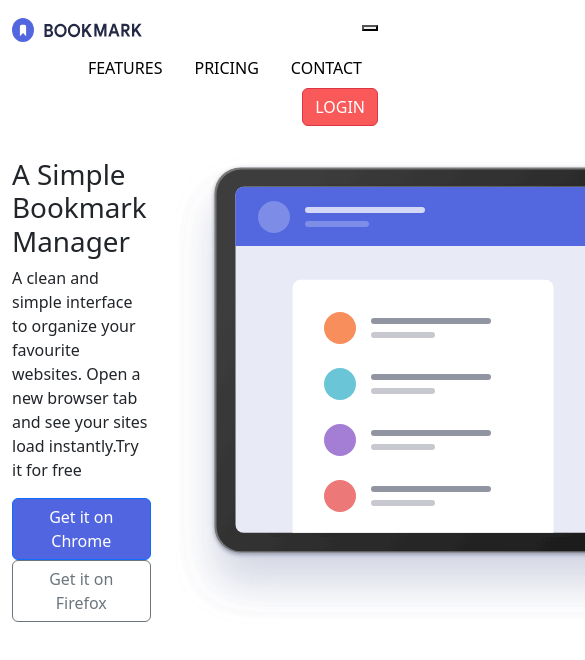
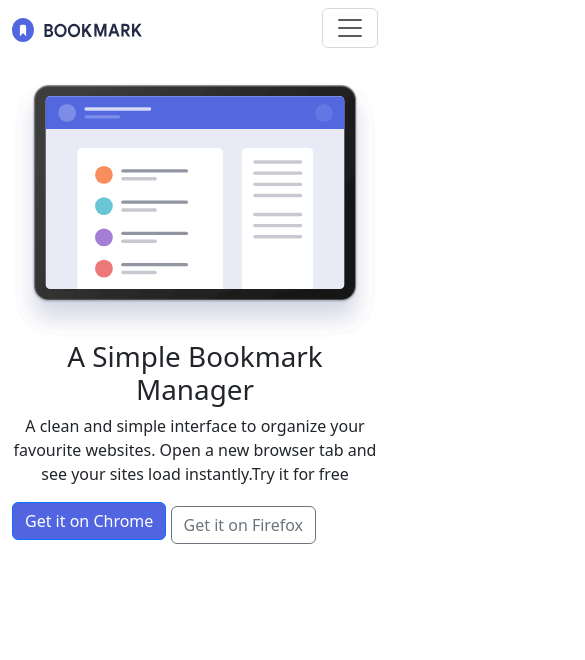
Before and after one commit to LucasFeli/S1.2.-Bootstrap-SASS, a website: page index.html in a window 390 px wide. Shown: the top 660 px of the page, 585 px wide, since content can reach past the window. Drawn offline with Linux system fonts and the light colour scheme.

Commit message:
Aplicacion del Grid Responsive

```diff
--- a/index.html
+++ b/index.html
@@ -8,9 +8,8 @@
   </head>
   <body>
     <section>
-
       <!--Navbar-->
-      <nav class="navbar navbar-light">
+      <nav class="navbar navbar-expand-md navbar-light">
         <div class="container">
           <a class="navbar-brand" href="#">
             <img
@@ -21,20 +20,27 @@
               class="d-inline-block align-text-center"
             />
           </a>
+          <!-- toggle button for tables and mobile nav-->
+
           <button
             type="button"
-          class="nabvar-toggler"
+            class="navbar-toggler"
             data-bs-target="#navbarNav"
-          data-bs-toggle = "collapse"
-          aria-expande="false"
+            aria-controls="navbarNav"
+            data-bs-toggle="collapse"
+            aria-expanded="false"
             aria-label="toggle navigation"
           >
-
+            <span class="navbar-toggler-icon" ></span>
           </button>
           <!-- Navbar links-->
-          <ul class="nav justify-content-end" id="navbarNav">
+          <div
+            class="collapse navbar-collapse justify-content-end"
+            id="navbarNav"
+          >
+            <ul class="navbar-nav">
               <li class="nav-item">
-              <a class="nav-link active" aria-current="page" href="#"
+                <a class="nav-link" aria-current="page" href="#"
                   >FEATURES</a
                 >
               </li>
@@ -50,28 +56,31 @@
               </button>
             </ul>
           </div>
+        </div>
       </nav>
+
       <div class="container mt-4">
         <div class="row">
-          <div class="col-5">
-            <h1 class="h1">A Simple Bookmark Manager</h1>
-            <p>
+          <div class="col-lg-5 order-1 order-md-0">
+            <h1 class="first-text">A Simple Bookmark Manager</h1>
+            <p class="first-text">
               A clean and simple interface to organize your favourite websites.
               Open a new browser tab and see your sites load instantly.Try it
               for free
             </p>
-            <button type="button" class="btn btn-outline-primary" id="chrome">
+            <button type="button" class="btn btn-outline-primary mb-2 mb-md-0" id="chrome">
               Get it on Chrome
             </button>
-            <button type="button" class="btn btn-outline-secondary">
+            <button type="button" class="btn btn-outline-secondary ms-md-2">
               Get it on Firefox
             </button>
           </div>
-          <div class="col-5">
+          <div class="col-lg-7 order-0 order-md-1">
             <img
               src="./Imagenes/illustration-hero.svg"
               alt="illustration-hero"
-              class="d-inline-block align-text-center"
+
+              class="img-fluid"
             />
           </div>
         </div>
--- a/main.scss
+++ b/main.scss
@@ -17,3 +17,11 @@ $font-color-navbar:black;
     background-color: $color-secundario;
     color: white;
 }
+
+
+@media only screen and (max-width: 600px) {
+
+    .first-text{
+        text-align:center;
+    }
+}
```
Also changed, not shown: main.css, 1 other file. Lines whose indentation alone changed are shown as unchanged.
